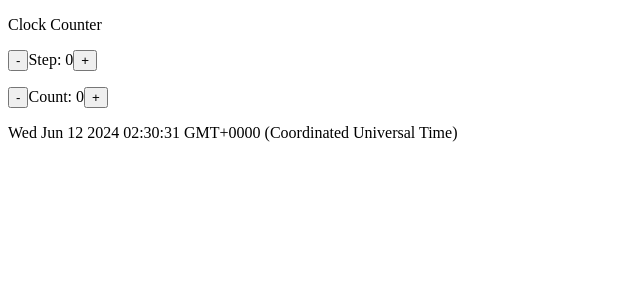
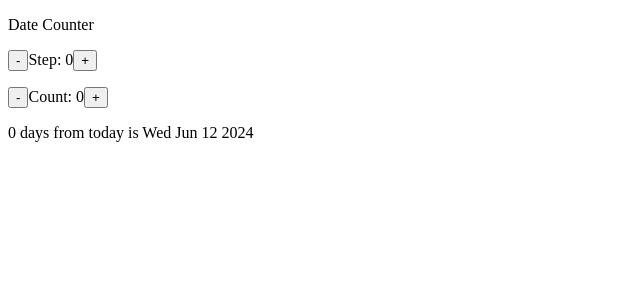
Before and after one commit to amontalvodiaz/poc-master-react, a React (Create React App) app: page / in a window 1280 px wide. Shown: the top 300 px of the page, without its empty margins (0-640 px from the left). Built offline with nearby package versions, Linux system fonts and the light colour scheme.

Commit message:
fixing tittle

```diff
--- a/src/App.js
+++ b/src/App.js
@@ -3,7 +3,7 @@ import { useState } from "react";
 function App() {
   const [currentDate, setCurrentDate] = useState(new Date());
   const [steps, setSteps] = useState(0);
-  const [count, setCount] = useState(0);
+  const [days, setDays] = useState(0);
 
   const valueUp = (currentValue, addend) => {
     return +currentValue + +addend;
@@ -22,35 +22,35 @@ function App() {
   };
 
   const counterUp = () => {
-    setCount(valueUp(count, steps === 0 ? 1 : steps));
+    setDays(valueUp(days, steps === 0 ? 1 : steps));
     updateDate();
   };
 
   const counterDown = () => {
-    setCount(valueDown(count, steps === 0 ? 1 : steps));
+    setDays(valueDown(days, steps === 0 ? 1 : steps));
     updateDate();
   };
 
   const updateDate = () => {
     setCurrentDate(
       (currentDate) =>
-        new Date(currentDate.getTime() + count * 24 * 60 * 60 * 1000)
+        new Date(currentDate.getTime() + days * 24 * 60 * 60 * 1000)
     );
   };
 
   return (
     <div className="App">
-      <p>Clock Counter</p>
+      <p>Date Counter</p>
       <div>
         <button onClick={stepDown}>-</button>
         Step: {steps}
         <button onClick={stepUp}>+</button>
         <p />
         <button onClick={counterDown}>-</button>
-        Count: {count}
+        Count: {days}
         <button onClick={counterUp}>+</button>
       </div>
-      <p>{"" + currentDate}</p>
+      <p>{days + " days from today is " + currentDate.toDateString()}</p>
     </div>
   );
 }
```
